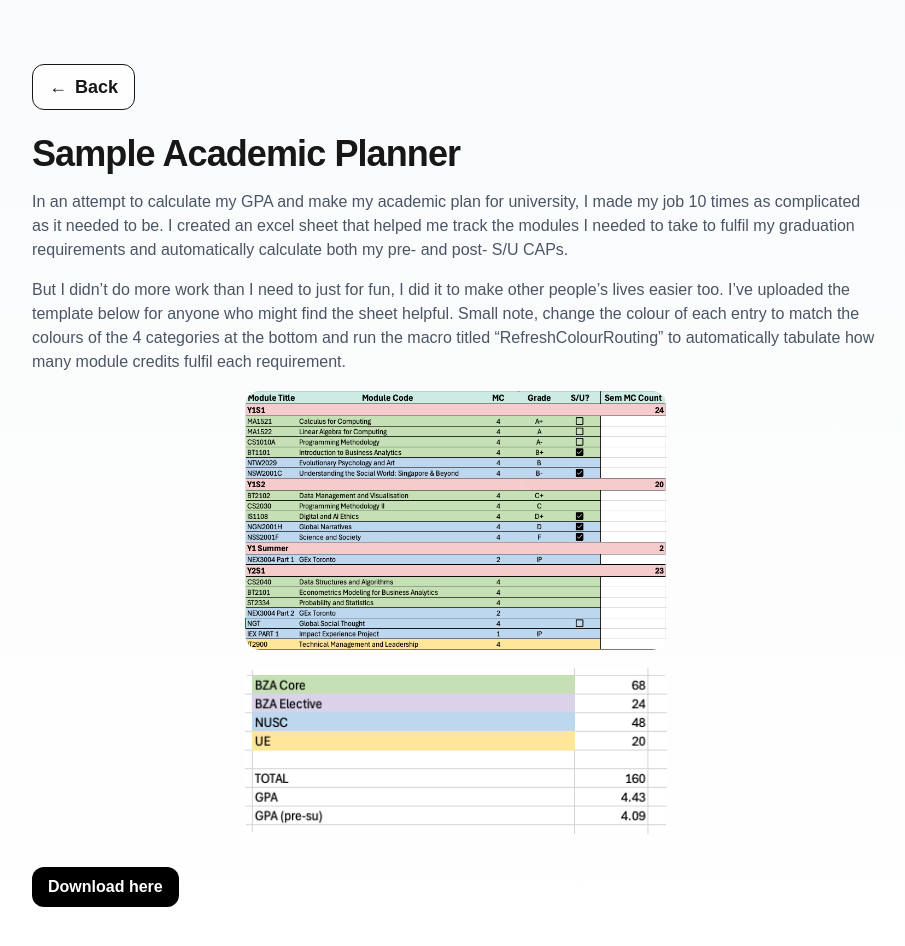
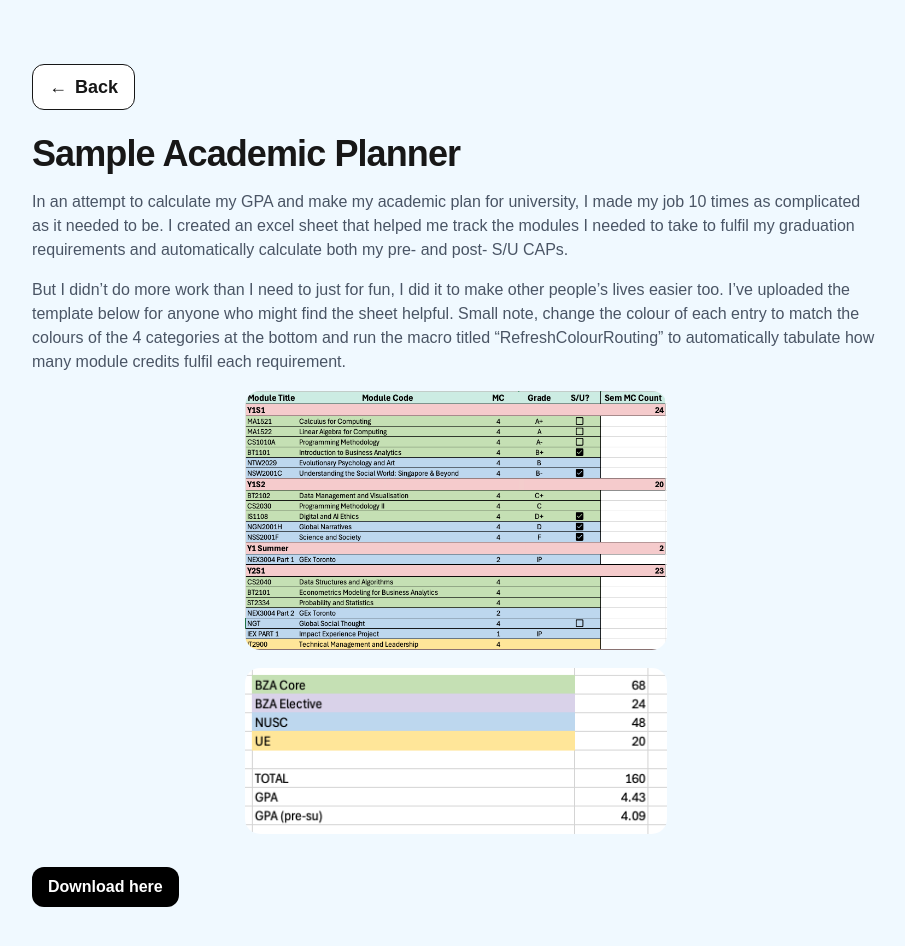
Before and after one commit to harenraj7/Personal-Website, a Next.js app: page /projects/academic-planner in a window 1280 px wide. Shown: the top 946 px of the page, without its empty margins (184-1089 px from the left). Built offline with nearby package versions, Linux system fonts and the light colour scheme.

Commit message:
Update page.tsx

```diff
--- a/app/projects/academic-planner/page.tsx
+++ b/app/projects/academic-planner/page.tsx
@@ -3,17 +3,11 @@ import Image from "next/image";
 
 export default function AcademicPlannerPage() {
   return (
-    <main className="relative min-h-screen overflow-hidden bg-gradient-to-b from-gray-50 to-white">
-      <div className="pointer-events-none absolute inset-0 -z-10">
-        <div className="absolute -top-24 -left-24 h-80 w-80 rounded-full bg-blue-200/40 blur-3xl" />
-        <div className="absolute top-20 -right-24 h-96 w-96 rounded-full bg-purple-200/40 blur-3xl" />
-        <div className="absolute bottom-0 left-1/3 h-80 w-80 rounded-full bg-emerald-200/30 blur-3xl" />
-      </div>
-
+    <main className="min-h-screen bg-sky-50">
       <div className="mx-auto max-w-4xl px-6 py-16">
         <Link
           href="/"
-          className="inline-flex items-center gap-2 rounded-xl border bg-white/70 px-4 py-2 text-lg font-semibold backdrop-blur hover:bg-gray-50/80"
+          className="inline-flex items-center gap-2 rounded-xl border bg-white px-4 py-2 text-lg font-semibold hover:bg-gray-50"
         >
           <span aria-hidden>←</span>
           <span>Back</span>
@@ -46,7 +40,7 @@ export default function AcademicPlannerPage() {
             alt="Modules"
             width={1600}
             height={900}
-    className="w-full sm:w-1/2 mx-auto rounded-2xl border object-cover"
+            className="w-full sm:w-1/2 rounded-2xl border object-cover"
           />
         </div>
 
@@ -56,10 +50,9 @@ export default function AcademicPlannerPage() {
             alt="GPA calculation"
             width={1600}
             height={900}
-    className="w-full sm:w-1/2 mx-auto rounded-2xl border object-cover"
+            className="w-full sm:w-1/2 rounded-2xl border object-cover"
           />
         </div>
-
 
         <div className="mt-8">
           <a
```
Lines whose indentation alone changed are shown as unchanged.
